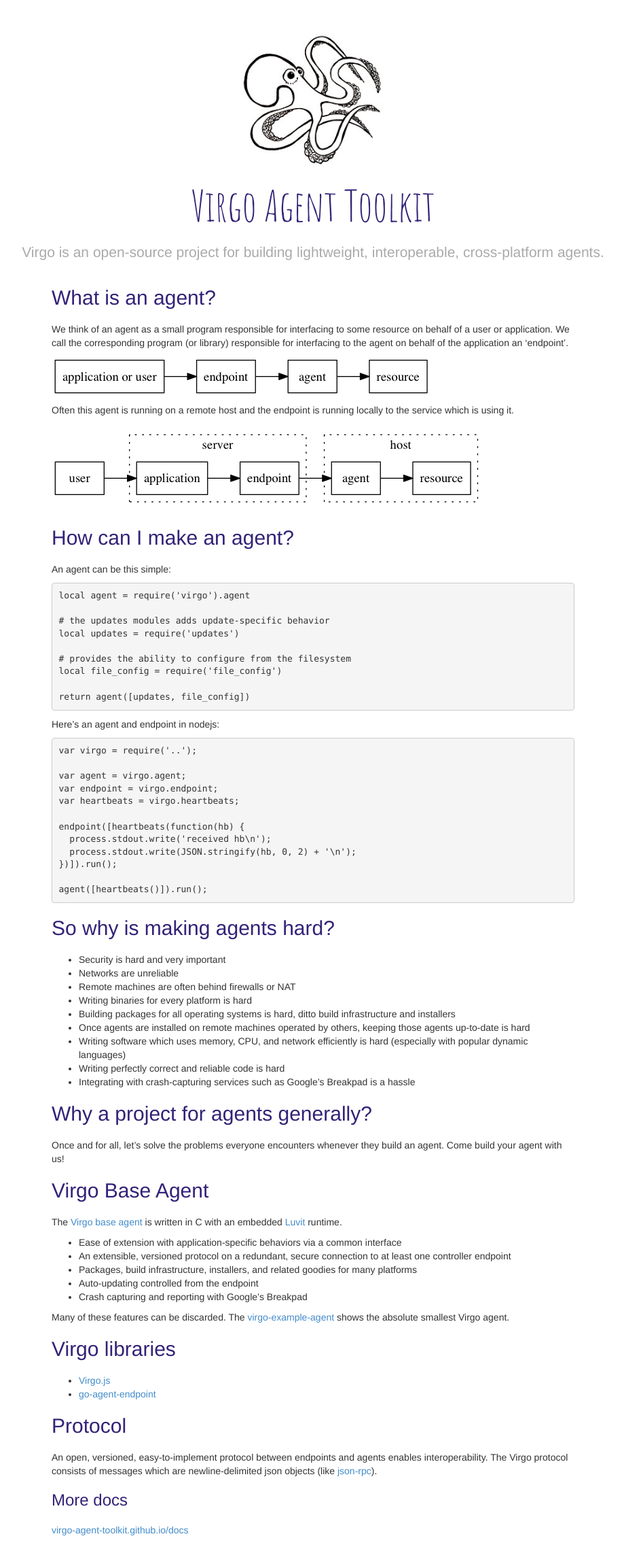
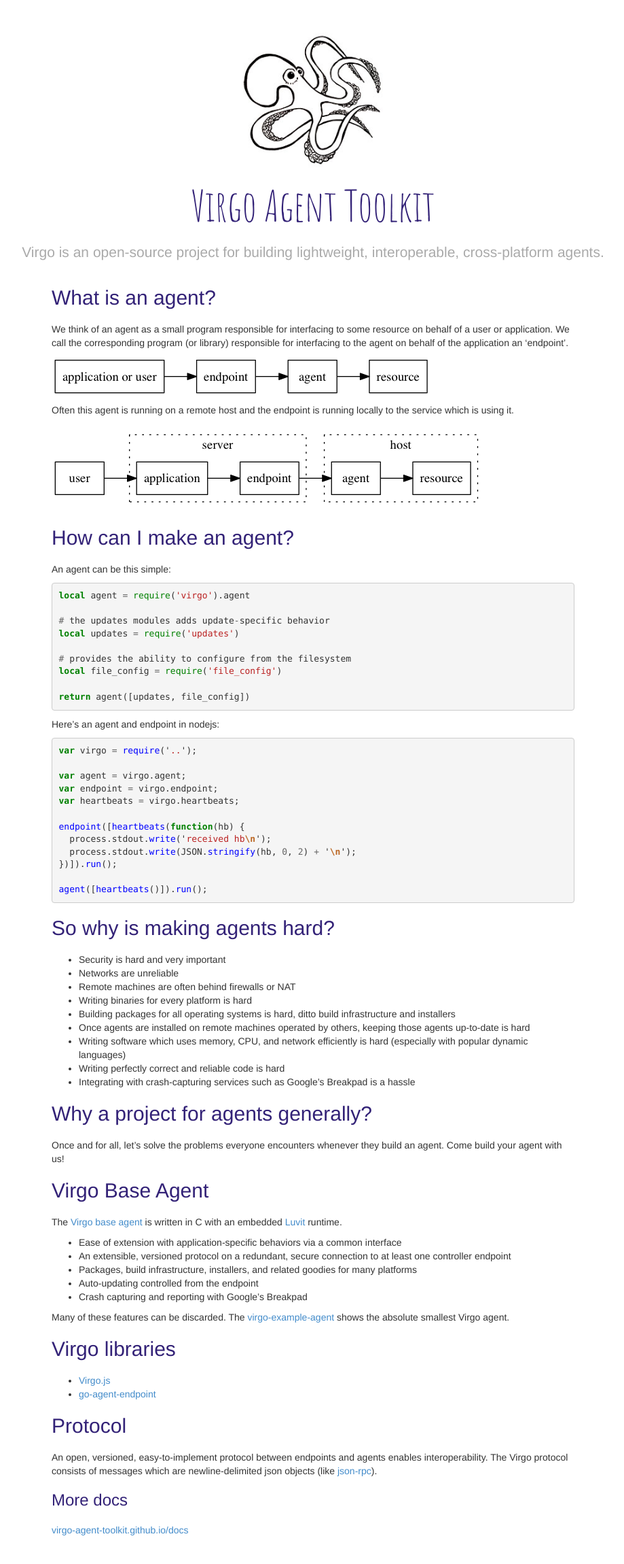
Before and after one commit to virgo-agent-toolkit/virgo-agent-toolkit.github.io, a Jekyll site: the page built from index.md, in a window 1280 px wide. Shown: the whole page at 68% size, without its empty margins (179-1098 px from the left). Built offline with Jekyll 4.4.1, drawn with Linux system fonts in a browser that asks for light colours.

Commit message:
jekyll-style syntax-highlighting

```diff
--- a/_config.yml
+++ b/_config.yml
@@ -1,3 +1,4 @@
+highlighter: pygments
 sass:
     sass_dir: _sass
     style: :compressed
--- /dev/null
+++ b/_sass/_pygments.scss
@@ -0,0 +1,61 @@
+.hll { background-color: #ffffcc }
+.c { color: #408080; font-style: italic } /* Comment */
+.err { border: 1px solid #FF0000 } /* Error */
+.k { color: #008000; font-weight: bold } /* Keyword */
+.o { color: #666666 } /* Operator */
+.cm { color: #408080; font-style: italic } /* Comment.Multiline */
+.cp { color: #BC7A00 } /* Comment.Preproc */
+.c1 { color: #408080; font-style: italic } /* Comment.Single */
+.cs { color: #408080; font-style: italic } /* Comment.Special */
+.gd { color: #A00000 } /* Generic.Deleted */
+.ge { font-style: italic } /* Generic.Emph */
+.gr { color: #FF0000 } /* Generic.Error */
+.gh { color: #000080; font-weight: bold } /* Generic.Heading */
+.gi { color: #00A000 } /* Generic.Inserted */
+.go { color: #888888 } /* Generic.Output */
+.gp { color: #000080; font-weight: bold } /* Generic.Prompt */
+.gs { font-weight: bold } /* Generic.Strong */
+.gu { color: #800080; font-weight: bold } /* Generic.Subheading */
+.gt { color: #0044DD } /* Generic.Traceback */
+.kc { color: #008000; font-weight: bold } /* Keyword.Constant */
+.kd { color: #008000; font-weight: bold } /* Keyword.Declaration */
+.kn { color: #008000; font-weight: bold } /* Keyword.Namespace */
+.kp { color: #008000 } /* Keyword.Pseudo */
+.kr { color: #008000; font-weight: bold } /* Keyword.Reserved */
+.kt { color: #B00040 } /* Keyword.Type */
+.m { color: #666666 } /* Literal.Number */
+.s { color: #BA2121 } /* Literal.String */
+.na { color: #7D9029 } /* Name.Attribute */
+.nb { color: #008000 } /* Name.Builtin */
+.nc { color: #0000FF; font-weight: bold } /* Name.Class */
+.no { color: #880000 } /* Name.Constant */
+.nd { color: #AA22FF } /* Name.Decorator */
+.ni { color: #999999; font-weight: bold } /* Name.Entity */
+.ne { color: #D2413A; font-weight: bold } /* Name.Exception */
+.nf { color: #0000FF } /* Name.Function */
+.nl { color: #A0A000 } /* Name.Label */
+.nn { color: #0000FF; font-weight: bold } /* Name.Namespace */
+.nt { color: #008000; font-weight: bold } /* Name.Tag */
+.nv { color: #19177C } /* Name.Variable */
+.ow { color: #AA22FF; font-weight: bold } /* Operator.Word */
+.w { color: #bbbbbb } /* Text.Whitespace */
+.mf { color: #666666 } /* Literal.Number.Float */
+.mh { color: #666666 } /* Literal.Number.Hex */
+.mi { color: #666666 } /* Literal.Number.Integer */
+.mo { color: #666666 } /* Literal.Number.Oct */
+.sb { color: #BA2121 } /* Literal.String.Backtick */
+.sc { color: #BA2121 } /* Literal.String.Char */
+.sd { color: #BA2121; font-style: italic } /* Literal.String.Doc */
+.s2 { color: #BA2121 } /* Literal.String.Double */
+.se { color: #BB6622; font-weight: bold } /* Literal.String.Escape */
+.sh { color: #BA2121 } /* Literal.String.Heredoc */
+.si { color: #BB6688; font-weight: bold } /* Literal.String.Interpol */
+.sx { color: #008000 } /* Literal.String.Other */
+.sr { color: #BB6688 } /* Literal.String.Regex */
+.s1 { color: #BA2121 } /* Literal.String.Single */
+.ss { color: #19177C } /* Literal.String.Symbol */
+.bp { color: #008000 } /* Name.Builtin.Pseudo */
+.vc { color: #19177C } /* Name.Variable.Class */
+.vg { color: #19177C } /* Name.Variable.Global */
+.vi { color: #19177C } /* Name.Variable.Instance */
+.il { color: #666666 } /* Literal.Number.Integer.Long */
--- a/css/style.scss
+++ b/css/style.scss
@@ -4,3 +4,4 @@
 # The source sass files are location at /_sass
 ---
 @import "base";
+@import "pygments";
--- a/index.md
+++ b/index.md
@@ -17,7 +17,7 @@
 
 An agent can be this simple:
 
-<pre>
+{% highlight lua %}
 local agent = require('virgo').agent
 
 # the updates modules adds update-specific behavior
@@ -27,11 +27,11 @@
 local file_config = require('file_config')
 
 return agent([updates, file_config])
-</pre>
+{% endhighlight %}
 
 Here's an agent and endpoint in nodejs:
 
-<pre>
+{% highlight javascript %}
 var virgo = require('..');
 
 var agent = virgo.agent;
@@ -44,7 +44,7 @@
 })]).run();
 
 agent([heartbeats()]).run();
-</pre>
+{% endhighlight %}
 
 ## So why is making agents hard?
 
```
